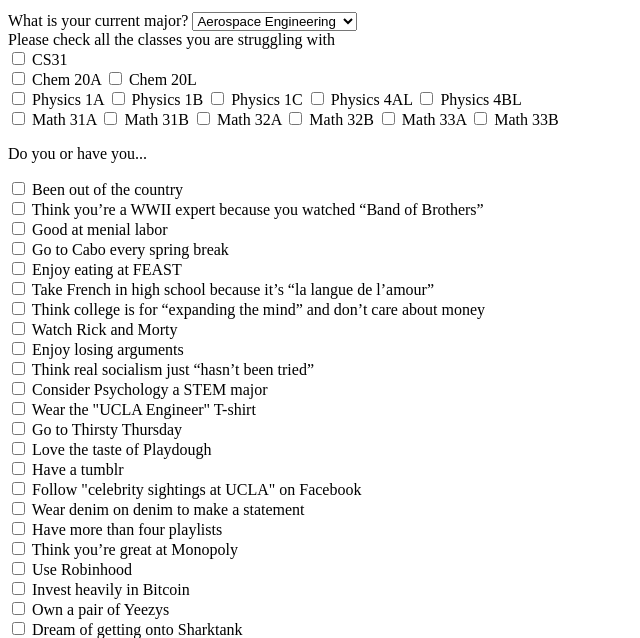
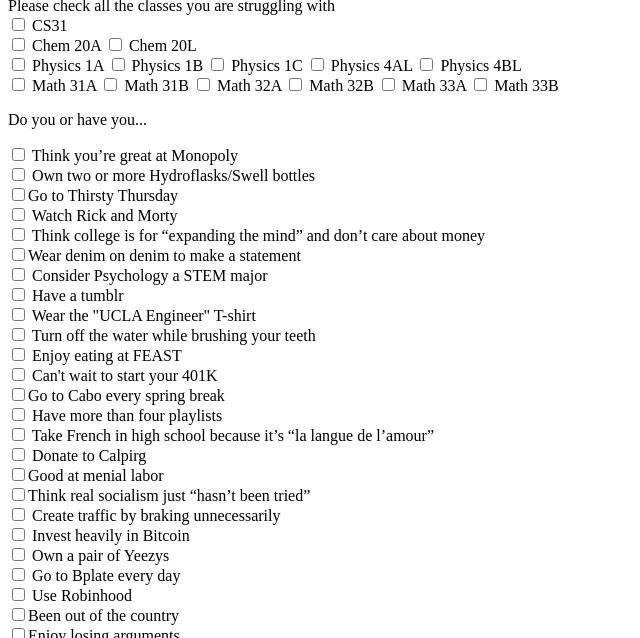
Before and after one commit to pool-erin/pool-erin, a plain HTML site: page page2.html in a window 1280 px wide. Shown: the part 162-800 px from the top of the page, without its empty margins (0-640 px from the left). Drawn offline with Linux system fonts and the light colour scheme.

Commit message:
Update page2.html

```diff
--- a/page2.html
+++ b/page2.html
@@ -8,9 +8,9 @@
                 <li><a href="/">Go Back</a></li>
             </ul>
         </nav>
-        < class="container">
+        <class="container">
             <div class="blurb">
-                <h1>Find a Major</h1>
+                <h1>Find a Major<br></h1>
                 <p>To help us find a major that will fit you better, please answer the following questions.</p>
             </div><!-- /.blurb -->
       What is your current major?
@@ -19,6 +19,11 @@
   <option value="Computer Science">Computer Science</option>
   <option value="Electrical Engineering">Electrical Engineering</option>
   <option value="Mechanical Engineering">Mechanical Engineering</option>
+  <option value="Bioengineering">Biongineering</option>
+  <option value="Chemical Engineering">Chemical Engineering</option>
+  <option value="Civil Engineering">Civil Engineering</option>
+  <option value="Computer Engineering">Computer Engineering</option>
+  <option value="Materials Engineering">Materials Engineering</option>
 </select>
       <br>
 
@@ -58,106 +63,83 @@
   <div><p>Do you or have you...</p></div>
 
  <!-- history -->
-    <input type="checkbox" id="country">
-    <label for="country">Been out of the country</label><br>
-
-   <input type="checkbox" id="movies">
-    <label for="movies">Think you’re a WWII expert because you watched “Band of Brothers”</label><br>
-
-    <input type="checkbox" id="labor">
-    <label for="labor">Good at menial labor</label><br>
-
-    <input type="checkbox" id="cabo">
-    <label for="cabo">Go to Cabo every spring break</label><br>
-
-    <input type="checkbox" id="feast">
-    <label for="feast">Enjoy eating at FEAST</label><br>
-
-    <input type="checkbox" id="french">
-    <label for="french">Take French in high school because it’s “la langue de l’amour”</label><br>
-
-     <!--intellectual-->
-    <input type="checkbox" id="college">
-    <label for="college">Think college is for “expanding the mind” and don’t care about money</label><br>
-
-    <input type="checkbox" id="rick">
-    <label for="rick">Watch Rick and Morty</label><br>
-
-     <input type="checkbox" id="arguments">
-    <label for="arguments">Enjoy losing arguments</label><br>
-
-    <input type="checkbox" id="socialism">
-    <label for="socialism">Think real socialism just “hasn’t been tried”</label><br>
-
-     <input type="checkbox" id="psych">
-    <label for="psych">Consider Psychology a STEM major</label><br>
-
-      <input type="checkbox" id="eng">
-    <label for="eng">Wear the "UCLA Engineer" T-shirt</label><br>
-
-    <!-- arts/media-->
-
-     <input type="checkbox" id="thirsty">
-    <label for="thirsty">Go to Thirsty Thursday</label><br>
-
-     <input type="checkbox" id="playdough">
-    <label for="dough">Love the taste of Playdough</label><br>
-
-     <input type="checkbox" id="tumblr">
-    <label for="tumblr">Have a tumblr</label><br>
-
-     <input type="checkbox" id="celeb">
-    <label for="celeb">Follow "celebrity sightings at UCLA" on Facebook</label><br>
-
-     <input type="checkbox" id="denim">
-    <label for="rick">Wear denim on denim to make a statement</label><br>
-
-     <input type="checkbox" id="playlist">
-    <label for="rick">Have more than four playlists</label><br>
-
-
-   <!-- money -->
-
-     <input type="checkbox" id="monopoly">
-    <label for="monopoly">Think you’re great at Monopoly</label><br>
-
-     <input type="checkbox" id="Robinhood">
-    <label for="Robinhood">Use Robinhood</label><br>
-
-     <input type="checkbox" id="Bitcoin">
-    <label for="Bitcoin">Invest heavily in Bitcoin</label><br>
-
-     <input type="checkbox" id="yeezys">
-    <label for="yeezys">Own a pair of Yeezys</label><br>
-
-     <input type="checkbox" id="sharktank">
-    <label for="sharktank">Dream of getting onto Sharktank</label><br>
-
-    <input type="checkbox" id="401K">
-    <label for="401K">Can't wait to start your 401K</label><br>
 
 
 
 
-   <!-- environmental  -->
+     <input type="checkbox" id="monopoly">  <label for="monopoly">Think you’re great at Monopoly</label><br>
 
-   <input type="checkbox" id="bplate">
-    <label for="bplate"></label>Go to Bplate every day<br>
 
-    <input type="checkbox" id="vegan">
-    <label for="vegan"></label>Look up vegan recipes<br>
 
-    <input type="checkbox" id="calpirg">
-    <label for="calpirg"></label>Donate to Calpirg<br>
+    <input type="checkbox" id="hydro"> <label for="hydro"></label>Own two or more Hydroflasks/Swell bottles<br>
 
-    <input type="checkbox" id="hydro">
-    <label for="hydro"></label>Own two or more Hydroflasks/Swell bottles<br>
+     <input type="checkbox" id="thirsty"><label for="thirsty">Go to Thirsty Thursday</label><br>
 
-    <input type="checkbox" id="teeth">
-    <label for="teeth"></label>Turn off the water while brushing your teeth<br>
+    <input type="checkbox" id="rick"> <label for="rick">Watch Rick and Morty</label><br>
 
-    <input type="checkbox" id="brake">
-    <label for="brake"></label>Create traffic by braking unnecessarily<br>
+
+
+
+    <input type="checkbox" id="college"> <label for="college">Think college is for “expanding the mind” and don’t care about money</label><br>
+     <input type="checkbox" id="denim"><label for="rick">Wear denim on denim to make a statement</label><br>
+
+     <input type="checkbox" id="psych"> <label for="psych">Consider Psychology a STEM major</label><br>
+
+
+
+
+     <input type="checkbox" id="tumblr">  <label for="tumblr">Have a tumblr</label><br>
+      <input type="checkbox" id="eng"> <label for="eng">Wear the "UCLA Engineer" T-shirt</label><br>
+    <input type="checkbox" id="teeth"> <label for="teeth"></label>Turn off the water while brushing your teeth<br>
+    <input type="checkbox" id="feast"> <label for="feast">Enjoy eating at FEAST</label><br>
+    <input type="checkbox" id="401K"> <label for="401K">Can't wait to start your 401K</label><br>
+
+
+    <input type="checkbox" id="cabo"><label for="cabo">Go to Cabo every spring break</label><br>
+
+     <input type="checkbox" id="playlist"> <label for="rick">Have more than four playlists</label><br>
+
+
+         <input type="checkbox" id="french"> <label for="french">Take French in high school because it’s “la langue de l’amour”</label><br>
+
+    <input type="checkbox" id="calpirg"> <label for="calpirg"></label>Donate to Calpirg<br>
+ <input type="checkbox" id="labor"><label for="labor">Good at menial labor</label><br>
+    <input type="checkbox" id="socialism"><label for="socialism">Think real socialism just “hasn’t been tried”</label><br>
+
+    <input type="checkbox" id="brake"> <label for="brake"></label>Create traffic by braking unnecessarily<br>
+     <input type="checkbox" id="Bitcoin"> <label for="Bitcoin">Invest heavily in Bitcoin</label><br>
+
+     <input type="checkbox" id="yeezys"> <label for="yeezys">Own a pair of Yeezys</label><br>
+
+      <input type="checkbox" id="bplate">
+ <label for="bplate"></label>Go to Bplate every day<br>
+
+     <input type="checkbox" id="Robinhood"> <label for="Robinhood">Use Robinhood</label><br>
+
+
+
+
+
+     <input type="checkbox" id="country"><label for="country">Been out of the country</label><br>
+     <input type="checkbox" id="arguments"><label for="arguments">Enjoy losing arguments</label><br>
+     <input type="checkbox" id="celeb"> <label for="celeb">Follow "celebrity sightings at UCLA" on Facebook</label><br>
+
+
+     <input type="checkbox" id="playdough"><label for="dough">Love the taste of Playdough</label><br>
+
+
+
+
+    <input type="checkbox" id="vegan">  <label for="vegan"></label>Look up vegan recipes<br>
+
+     <input type="checkbox" id="sharktank"> <label for="sharktank">Dream of getting onto Sharktank</label><br>
+
+
+
+      <input type="checkbox" id="movies"> <label for="movies">Think you’re a WWII expert because you watched “Band of Brothers”</label><br>
+
+
+
 
 
 
```
